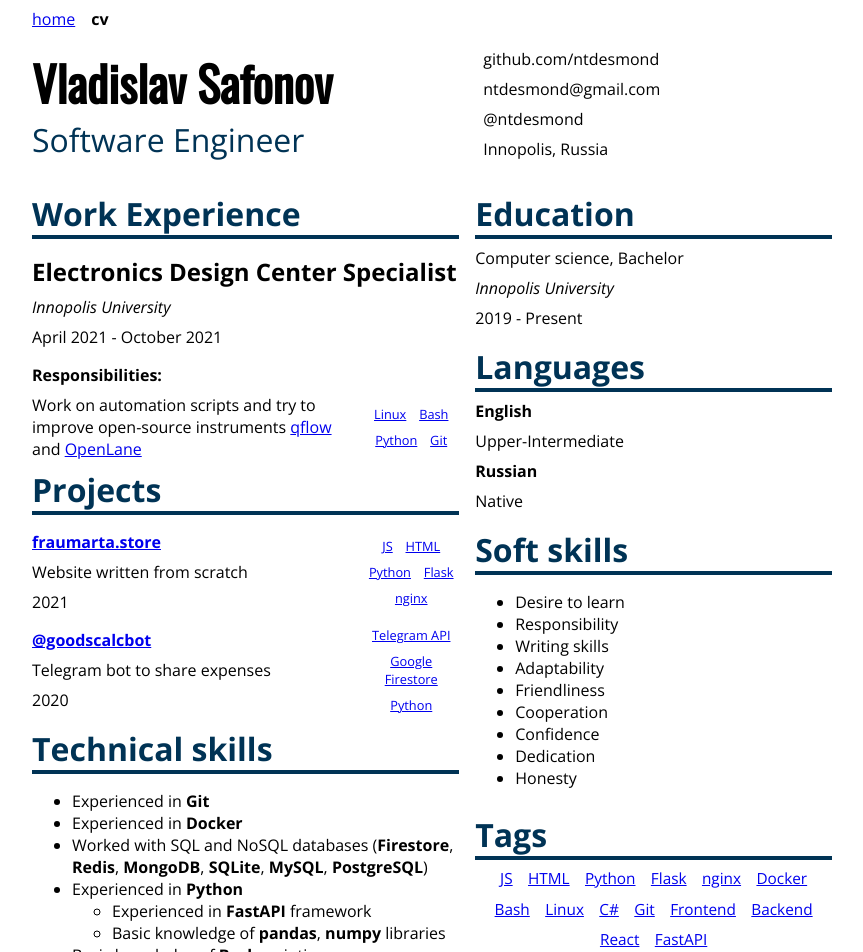
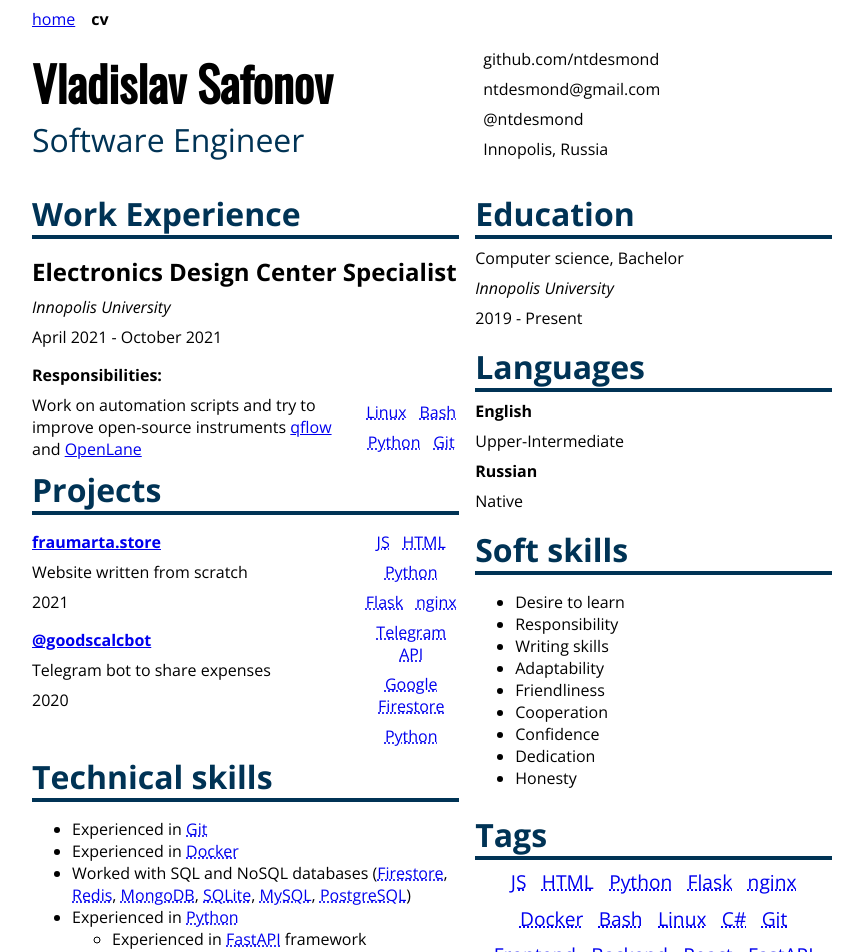
Before and after one commit to ntdesmond/ntdesmond.github.io, a React app: page /#/cv in a window 1280 px wide. Shown: the top 952 px of the page, without its empty margins (208-1071 px from the left). Built offline with nearby package versions, Linux system fonts and the light colour scheme.

Commit message:
Make tags highlight on click

```diff
--- a/src/pages/cv/CV.tsx
+++ b/src/pages/cv/CV.tsx
@@ -15,6 +15,7 @@ import ProgrammingLanguages from "./components/programmingLanguages/ProgrammingL
 import ProjectEntry from "./components/projects/ProjectEntry";
 import { Section } from "./components/Section";
 import SoftSkillsList from "./components/skills/SoftSkillsList";
+import Tag from "./components/tags/Tag";
 import TagList from "./components/tags/TagList";
 import Responsibility from "./components/workExperience/Responsibility";
 import WorkExperienceEntry from "./components/workExperience/WorkExperienceEntry";
@@ -102,29 +103,31 @@ const CV = () => (
         <Section title="Technical skills">
           <ul>
             <li>
-              Experienced in <b>Git</b>
+              Experienced in <Tag name="Git" />
             </li>
             <li>
-              Experienced in <b>Docker</b>
+              Experienced in <Tag name="Docker" />
             </li>
             <li>
-              Worked with SQL and NoSQL databases (<b>Firestore</b>,{" "}
-              <b>Redis</b>, <b>MongoDB</b>, <b>SQLite</b>, <b>MySQL</b>,{" "}
-              <b>PostgreSQL</b>)
+              Worked with SQL and NoSQL databases (<Tag name="Firestore" />,{" "}
+              <Tag name="Redis" />, <Tag name="MongoDB" />,{" "}
+              <Tag name="SQLite" />, <Tag name="MySQL" />,{" "}
+              <Tag name="PostgreSQL" />)
             </li>
             <li>
-              Experienced in <b>Python</b>
+              Experienced in <Tag name="Python" />
               <ul>
                 <li>
-                  Experienced in <b>FastAPI</b> framework
+                  Experienced in <Tag name="FastAPI" /> framework
                 </li>
                 <li>
-                  Basic knowledge of <b>pandas</b>, <b>numpy</b> libraries
+                  Basic knowledge of <Tag name="pandas" />, <Tag name="numpy" />{" "}
+                  libraries
                 </li>
               </ul>
             </li>
             <li>
-              Basic knowledge of <b>Bash</b> scripting
+              Basic knowledge of <Tag name="Bash" /> scripting
             </li>
           </ul>
         </Section>
--- a/src/pages/cv/components/tags/Tag.tsx
+++ b/src/pages/cv/components/tags/Tag.tsx
@@ -1,13 +1,29 @@
-import { Link } from "react-router-dom";
+import { Link, useLocation } from "react-router-dom";
 import styled from "styled-components";
 
 const StyledTag = styled(Link)`
-  font-size: 0.8em;
   font-weight: 500;
+  text-decoration: underline dotted;
 `;
 
-const Tag = ({ name }: { name: string }) => (
-  <StyledTag to={`#${name}`}>{name}</StyledTag>
-);
+const StyledSelectedTag = styled(StyledTag)`
+  > span {
+    background-color: #ff5;
+  }
+  font-weight: bold;
+`;
+
+const Tag = ({ name }: { name: string }) => {
+  const location = useLocation();
+  const target = `#${encodeURI(name)}`;
+
+  return decodeURI(location.hash.slice(1)) === name ? (
+    <StyledSelectedTag to={target}>
+      <span>{name}</span>
+    </StyledSelectedTag>
+  ) : (
+    <StyledTag to={target}>{name}</StyledTag>
+  );
+};
 
 export default Tag;
```
